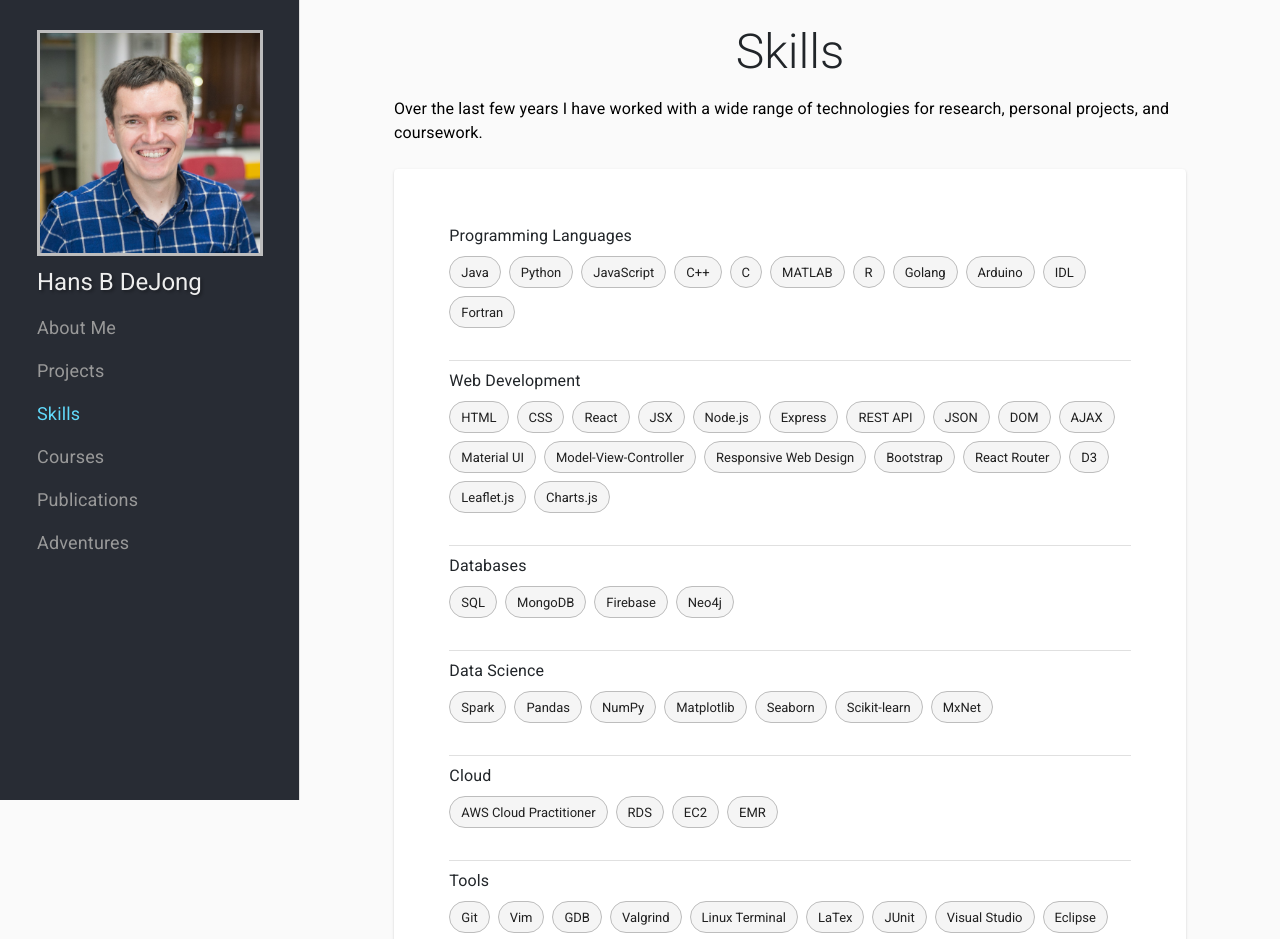
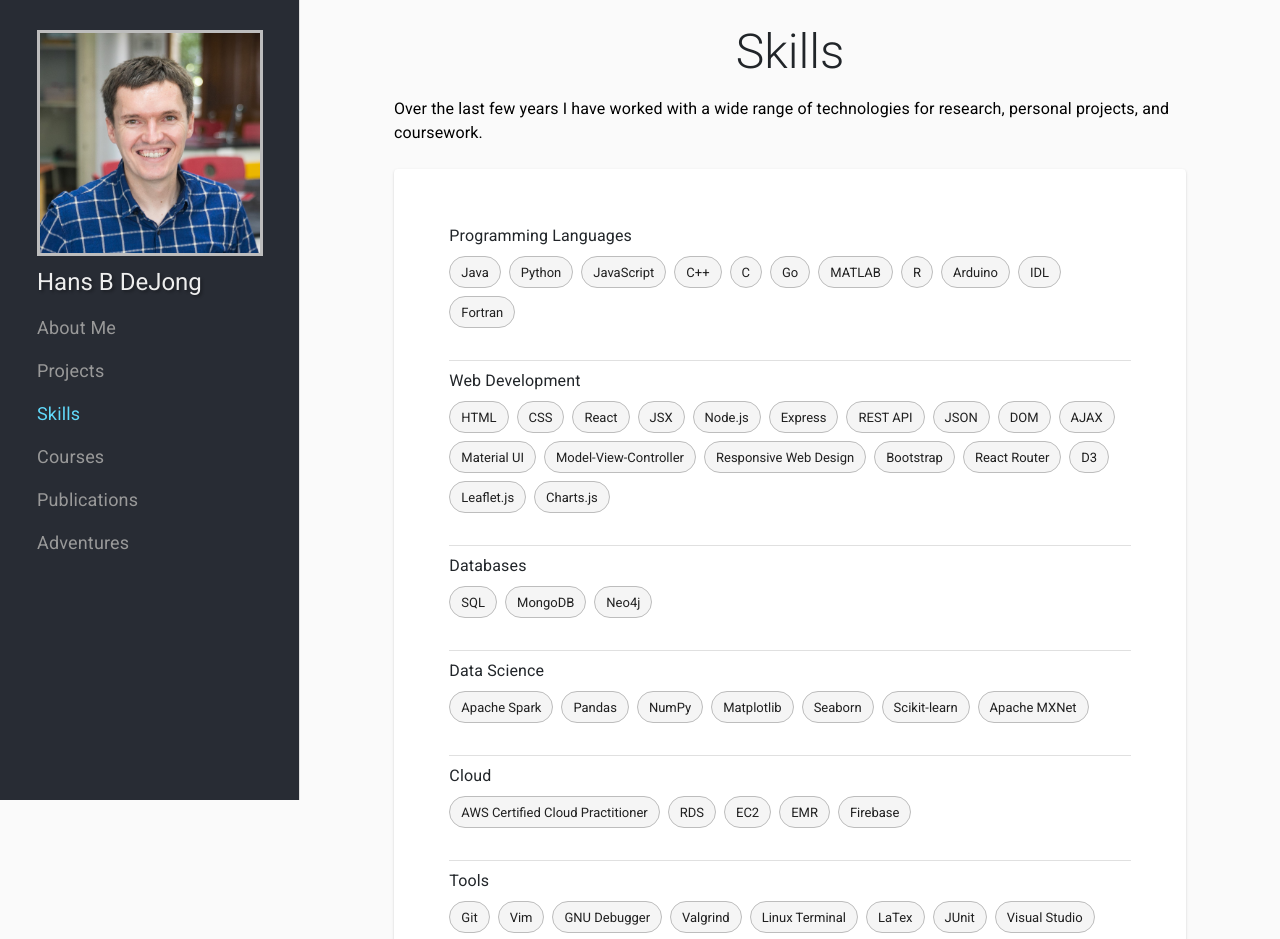
Before and after one commit to hansbdejong/portfolio, a React (Create React App) app: page /skills in a window 1280 px wide. Shown: the top 939 px of the page. Built offline with nearby package versions, Linux system fonts and the light colour scheme; the HTML template or start-up script is replaced by a standard one.

Commit message:
updated resume

```diff
--- a/src/data/cipData.js
+++ b/src/data/cipData.js
@@ -3,7 +3,7 @@ export const cipData =
     title: "Code in Place",
     paragraphs:
         [
-        "Code in Place is a free online python course hosted by Stanford University that has taught tens of thousands of students worldwide the fundamentals of computer programming.",
+        "Code in Place is a free online Python course hosted by Stanford University that has taught tens of thousands of students worldwide the fundamentals of computer programming.",
         "For the next iteration of Code in Place, we are building a new Learning Management System to be deployed in 2023. Using React and Firebase, I built the login page and the admin system to manage 1000 teachers and 10,000 students from the web. I then designed and built a new user experience for the learning center, where instructors can add/edit course content such as videos and readings using a rich text editor."
         ],
     skills:
--- a/src/data/quaeroData.js
+++ b/src/data/quaeroData.js
@@ -3,8 +3,8 @@ export const quaeroData =
     title: "Quaero",
     paragraphs:
         [
-        "For the course Internet and Web Systems (CIS 555), we implemented a distributed cloud-based search engine that interacts with users via a frontend and returns relevant search results for the users’ queries. This search engine is built using a web server (Spark Java clone), key-value store, distributed analytics engine (Spark clone), web crawler, indexer, and a ranker that incorporates page rank scores, term frequency inverse document frequency (TF-IDF) scores, and phrase match scores. All components were built from scratch using standard Java.",
-        "We individually built from scratch the web server, key-value store, distributed analytics engine, crawler, indexer, and page ranker. In a team of four, we then merged our code (choosing the best implementations for each component from different team members) to build our search engine. We deployed our implementations of the web server, key-value store, and distributed analytics engine on multiple Amazon Web Service EC2 instances in order to crawl and index hundreds of thousands of web pages. We then enhanced our ranker and built a frontend, which we also hosted on EC2 instances.",
+            "For the course Internet and Web Systems (CIS 555), we implemented a Google-style distributed cloud-based search engine that interacts with users via a frontend and returns relevant search results for the users’ queries. This search engine is built using a web server (Spark Java clone), key-value store, distributed analytics engine (Spark clone), web crawler, indexer, and a page ranker. All components were built from scratch using standard Java.",
+            "We individually built from scratch the web server, key-value store, distributed analytics engine, crawler, and indexer. In a team of four, we then merged our code (choosing the best implementations for each component from different team members) to build our search engine. We deployed our implementations of the web server, key-value store, and distributed analytics engine on multiple Amazon Web Service EC2 instances in order to crawl and index hundreds of thousands of web pages. We then built the frontend with React and a ranker using page rank, term frequency inverse document frequency, and phrase match, which we also hosted on EC2 instances.",
             "As shown below, our search results were strong. We received full marks for this project as well as the most extra credit points."
         ],
     skills:
--- a/src/data/skillsData.js
+++ b/src/data/skillsData.js
@@ -1,8 +1,8 @@
 export const skillsData = [
     {
         title: "Programming Languages",
-        items: ["Java", "Python", "JavaScript", "C++", "C", "MATLAB", "R",
-            "Golang", "Arduino", "IDL", "Fortran"]
+        items: ["Java", "Python", "JavaScript", "C++", "C", "Go","MATLAB", "R",
+             "Arduino", "IDL", "Fortran"]
     },
     {
         title: "Web Development",
@@ -13,20 +13,20 @@ export const skillsData = [
     },
     {
         title: "Databases",
-        items: ["SQL", "MongoDB", "Firebase", "Neo4j"]
+        items: ["SQL", "MongoDB", "Neo4j"]
     },
     {
         title: "Data Science",
-        items: ["Spark", "Pandas", "NumPy", "Matplotlib", "Seaborn",
-            "Scikit-learn", "MxNet"]
+        items: ["Apache Spark", "Pandas", "NumPy", "Matplotlib", "Seaborn",
+            "Scikit-learn", "Apache MXNet"]
     },
     {
         title: "Cloud",
-        items: ["AWS Cloud Practitioner", "RDS", "EC2", "EMR"]
+        items: ["AWS Certified Cloud Practitioner", "RDS", "EC2", "EMR", "Firebase"]
     },
     {
         title: "Tools",
-        items: ["Git", "Vim", "GDB", "Valgrind", "Linux Terminal", "LaTex", "JUnit", "Visual Studio", "Eclipse", "IntelliJ", "Docker"]
+        items: ["Git", "Vim", "GNU Debugger", "Valgrind", "Linux Terminal", "LaTex", "JUnit", "Visual Studio", "Eclipse", "IntelliJ", "Docker"]
     },
     {
         title: "Methodologies",
--- a/src/pages/MyStory.jsx
+++ b/src/pages/MyStory.jsx
@@ -20,7 +20,7 @@ let data = {
     paragraphs:
         [
             "I am an aspiring software engineer with years of experience as an oceanographer and educator that allowed me to develop excellent analytical and communication skills. I graduated in December 2022 from the University of Pennsylvania with a master’s degree in Computer and Information Technology (MCIT) and completed additional graduate level computer science courses at Stanford. I am seeking to combine my scientific and educational experiences with my deepening understanding of technology to join a development team.",
-            "Since enrolling in the MCIT program, I have gained valuable experience and technical skills in software development, including distributed systems, databases, computer networks, algorithms, computer and network security, artificial intelligence, machine learning, big data, cloud computing, and web applications. My passion for user-centered design and clean/maintainable code elevates my projects to the next level. ",
+            "Since enrolling in the MCIT program, I have gained valuable experience and technical skills in distributed systems, databases, computer networks, cybersecurity, artificial intelligence, machine learning, big data, cloud computing, and web applications. My passion for user-centered design and clean/maintainable code elevates my projects to the next level. ",
             "I have also completed a PhD at Stanford University in Oceanography as a National Science Foundation Graduate Research Fellow, where I designed, implemented, and managed complex projects through completion. My research focused on the carbon system in the Ross Sea, Antarctica, which involved collaborative research cruises, computer modelling, and analyzing large satellite-derived and oceanographic datasets. I also designed and built autonomous instruments for ocean acidification research on coral reefs.",
             "I am an experienced educator and recently taught computer science to high school students at the American International School Chennai in India. Collaborating with a Stanford professor, my computer science course was based on CS 106A, taken by over 1000 students at Stanford each year.",
             "Career Highlights:",
```
Also changed, not shown: 1 other file (tests, documents, lock files or other folders). Lines whose indentation alone changed are shown as unchanged.
